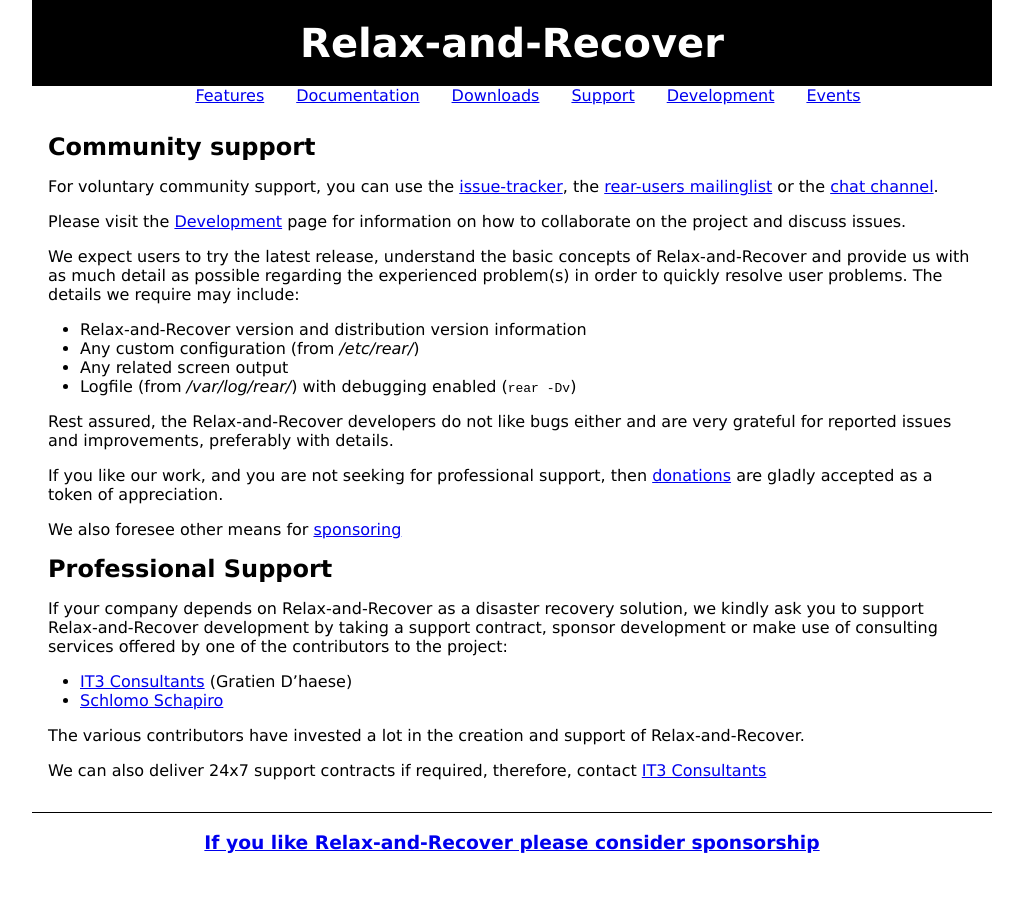
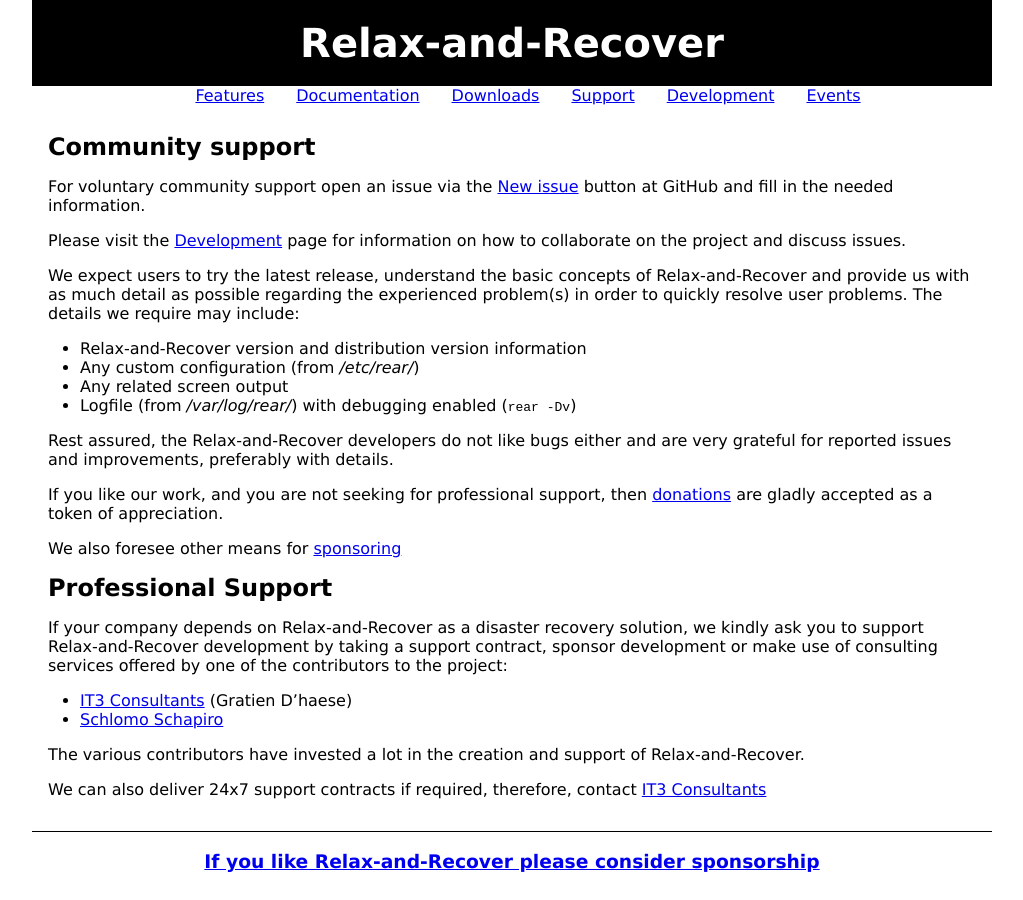
Before and after one commit to rear/rear.github.com, a Jekyll site: the page built from support/index.md, in a window 1280 px wide. Shown: the whole page, without its empty margins (128-1151 px from the left). Built offline with Jekyll 4.4.1, drawn with Linux system fonts in a browser that asks for light colours.

Commit message:
Update index.md
For voluntary community support show only
to open an issue via the [New issue] button
at GitHub - i.e. do no longer show mailing lists
or chat channels, see
https://github.com/rear/rear/issues/3226

```diff
--- a/support/index.md
+++ b/support/index.md
@@ -3,10 +3,9 @@
 title: Relax-and-Recover support
 ---
 ## Community support
-For voluntary community support, you can use the
-[issue-tracker](http://github.com/rear/rear/issues), the
-[rear-users mailinglist](http://lists.relax-and-recover.org/mailman/listinfo/rear-users)
-or the [chat channel](https://gitter.im/rear/rear).
+For voluntary community support open an issue via the
+[New issue](http://github.com/rear/rear/issues)
+button at GitHub and fill in the needed information.
 
 Please visit the [Development](/development/) page for information on
 how to collaborate on the project and discuss issues.
```
